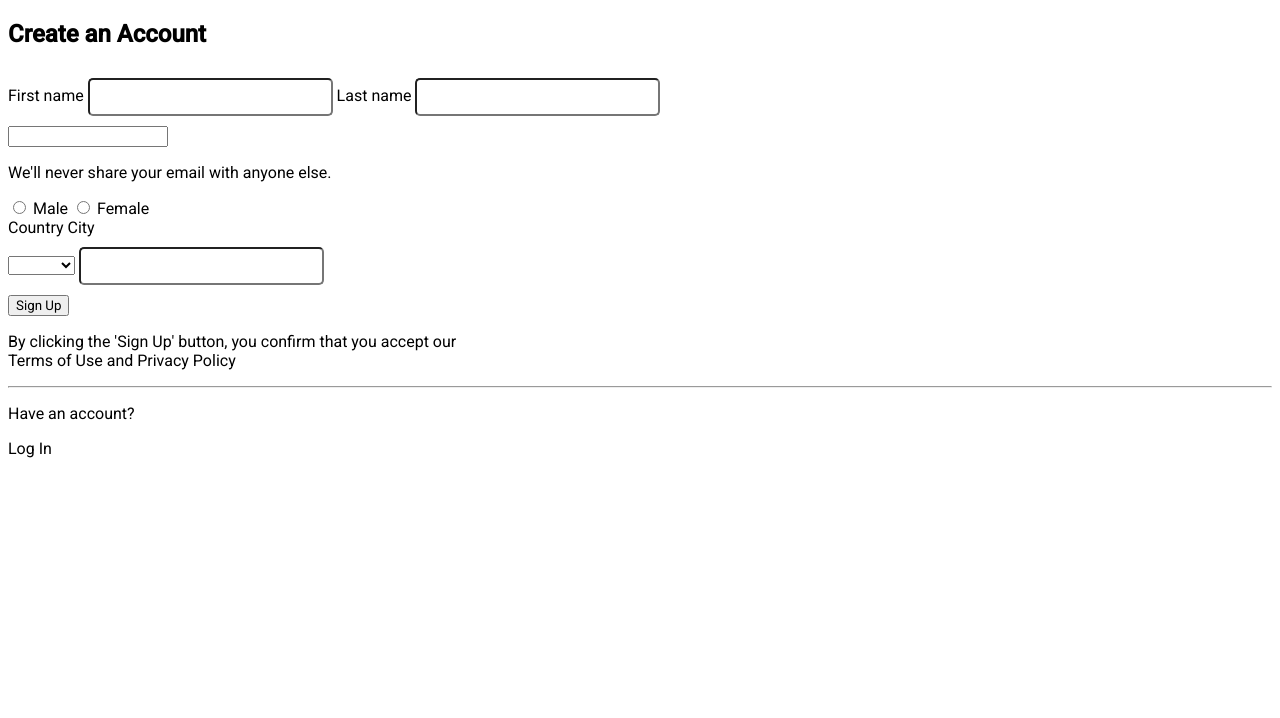
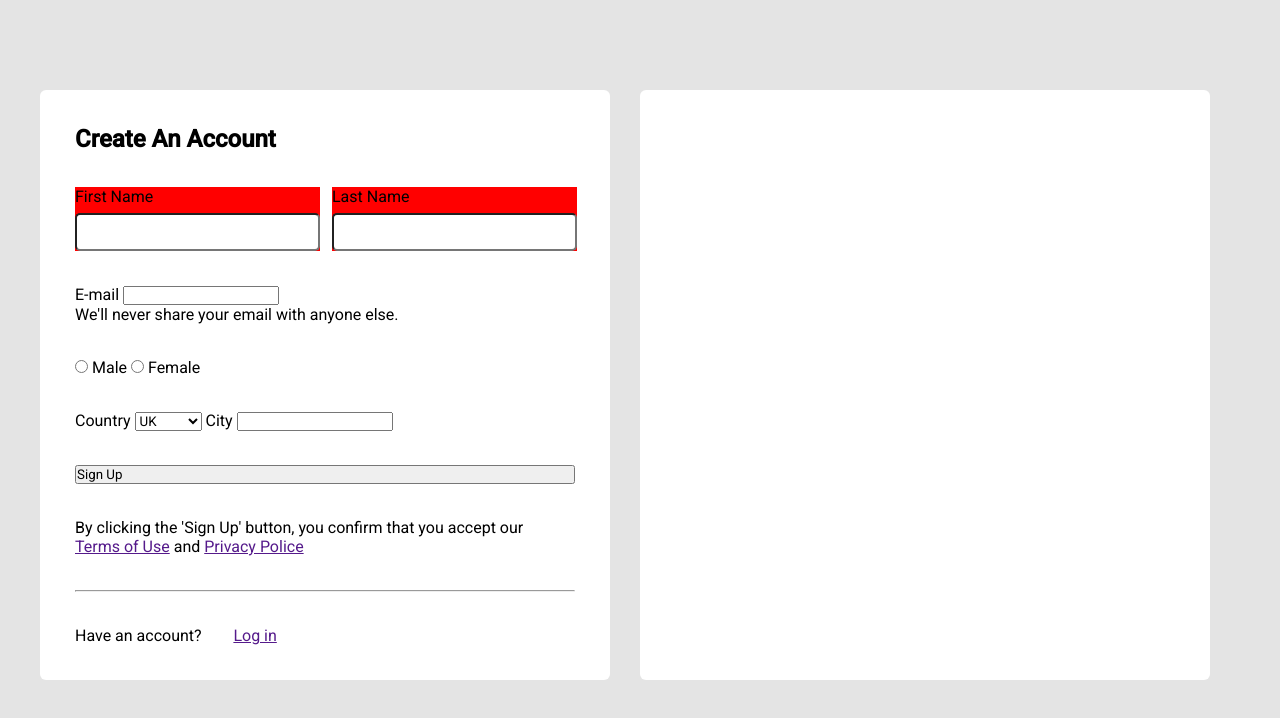
Before and after one commit to passechnik/homework-06-form, a plain HTML site: page index.html in a window 1280 px wide. Drawn offline with Linux system fonts and the light colour scheme.

Commit message:
fix left section

```diff
--- a/index.html
+++ b/index.html
@@ -8,51 +8,62 @@
     <title>Form</title>
 </head>
 <body>
-    <form action="" class="sign-up">
-            <h2>Create an Account</h2>
-            <div class="row">
-                <label>
-                    First name
-                    <input name="firstname" type="text">
+    <div class="_container">
+        <section class="left">
+            <h2>Create An Account</h2>
+            <div class="left__row">
+                <label class="name" for="name">
+                    First Name
+                    <input type="text" name="firstname" id="name">
                 </label>
-                <label>
-                    Last name
-                    <input name="lastname" type="text">
+                <label class="name" for="">
+                    Last Name
+                    <input type="text" name="lastname" id="name">
                 </label>
             </div>
-            <div class="row">
-                <label for="email-input">
-                    <input type="email" name="email" id="email-input">
+
+            <div class="left__row">
+                <label for="">
+                    E-mail
+                    <input type="email" name="email">
                     <p>We'll never share your email with anyone else.</p>
                 </label>
             </div>
-            <div class="row">
-                <input type="radio" id="male" value="Male">
-                <label for="male">Male</label>
-                <input type="radio" id="female" value="Female">
-                <label for="female">Female</label>
+
+            <div class="left__row">
+                <label for="">
+                    <input type="radio" name="gender">
+                    Male
+                </label>
+                <label for="">
+                    <input type="radio" name="gender">
+                    Female
+                </label>
             </div>
-            <div class="row">
-                <label for="country-select">Country</label>
-                <label for="city">City</label>
-                <br>
-                <select name="countries" id="country-select">
-                    <option value=""></option>
-                    <option value="UK">UK</option>
-                    <option value="Ukraine">Ukraine</option>
-                    <option value="Spain">Spaine</option>
-                </select>
-                <input type="text" id="city">
+
+            <div class="left__row">
+                <label for="country">
+                    Country
+                    <select name="" id="country">
+                        <option value="UK">UK</option>
+                        <option value="USA">USA</option>
+                        <option value="Ukraine">Ukraine</option>
+                    </select>
+                </label>
+                <label for="city">
+                    City
+                    <input type="text" name="city">
+                </label>
             </div>
-            <button>Sign Up</button>
-            <div class="confirm">
-                <p class="confirm">By clicking the 'Sign Up' button, you confirm that you accept our <br>Terms of Use and Privacy Policy</p>
-                <hr class="line">
-            </div>
-            <div class="footer">
-            <p class="account">Have an account?</p>
-            <p class="log in">Log In</p>
-            </div>
-    </form>
+
+            <button class="left__row">Sign Up</button>
+
+            <p class="center">By clicking the 'Sign Up' button, you confirm that you accept our <br><a href="">Terms of Use</a> and <a href="">Privacy Police</a></p>
+            <hr>
+            <p class="center">Have an account?&nbsp&nbsp&nbsp&nbsp&nbsp&nbsp&nbsp&nbsp<a href="">Log in</a></p>
+        </section>
+
+        <section class="right"></section>
+    </div>
 </body>
 </html>
--- a/styles.css
+++ b/styles.css
@@ -1,16 +1,49 @@
 @import url('https://fonts.googleapis.com/css2?family=Roboto:wght@400;500&display=swap');
 *{
     font-family: 'Roboto';
+    box-sizing: border-box;
+    margin: 0;
+    padding: 0;
 }
-*, *:before, *::after {
-    box-sizing: border-box;
+
+body {
+    background-color: #E4E4E4;
+    padding: 90px calc(50vw - 600px);
+    width: 100%;
 }
-input[type=text] {
-    padding: 10px;
-    margin: 10px 0;
-    box-shadow: 0 0 15px 4 px rgba(0,0,0,0.06);
+
+._container {
+    display: flex;
+    flex-direction: row;
+    gap: 30px;
+}
+
+section {
+    width: 570px;
+    height: 590px;
+    background-color: white;
+    border-radius: 6px;
+    padding: 35px;
+    display: flex;
+    flex-direction: column;
+    justify-content: space-between;
+}
+
+.name {
+    background-color: red;
+    display: inline-flex;
+    flex-direction: column;
+}
+
+.left__row:first-of-type {
+    display: flex;
+    flex-direction: row;
+    gap: 12px;
+}
+
+#name {
     width: 245px;
     height: 38px;
     border-radius: 5px;
-
+    margin-top: 7px;
 }
```
